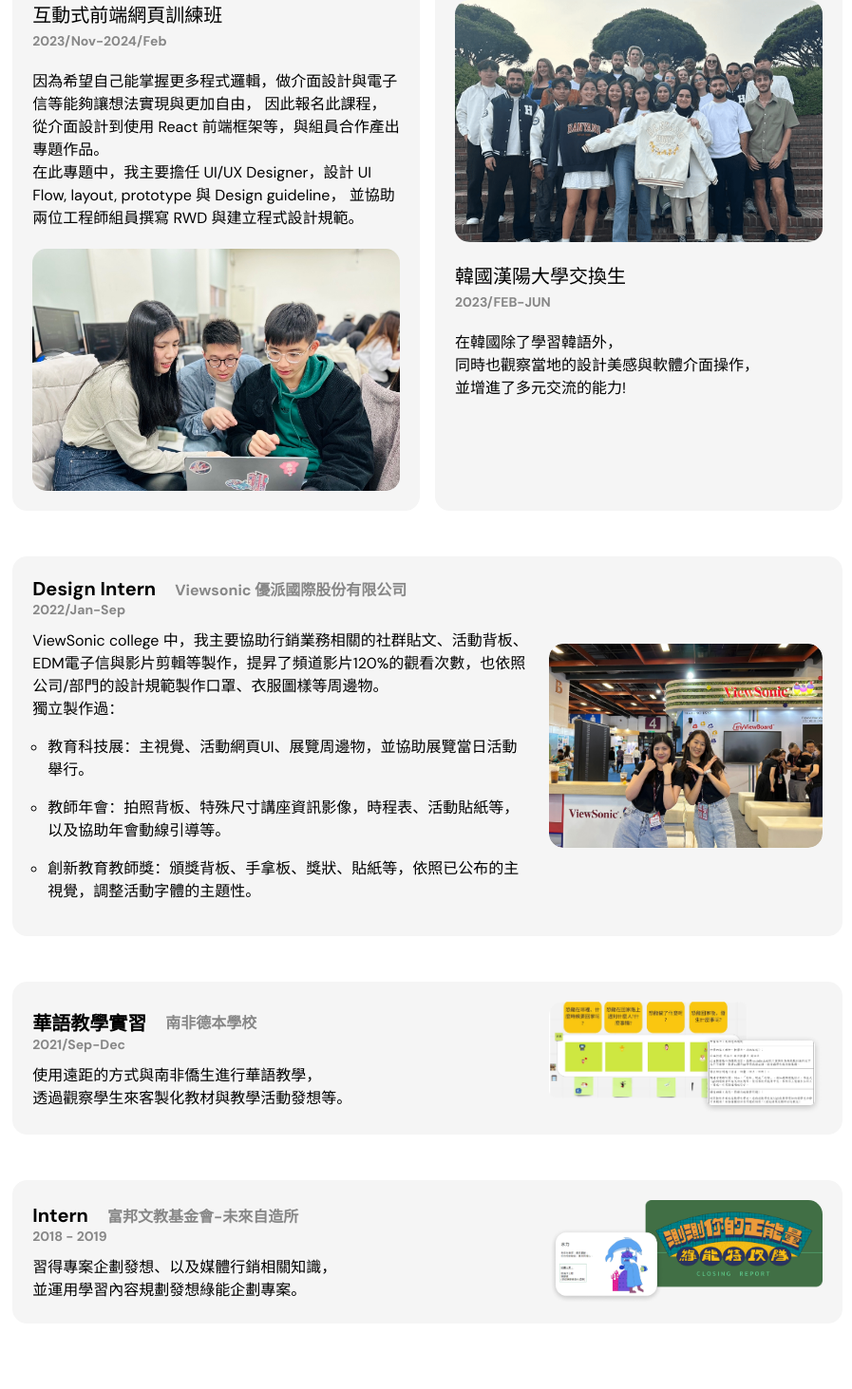
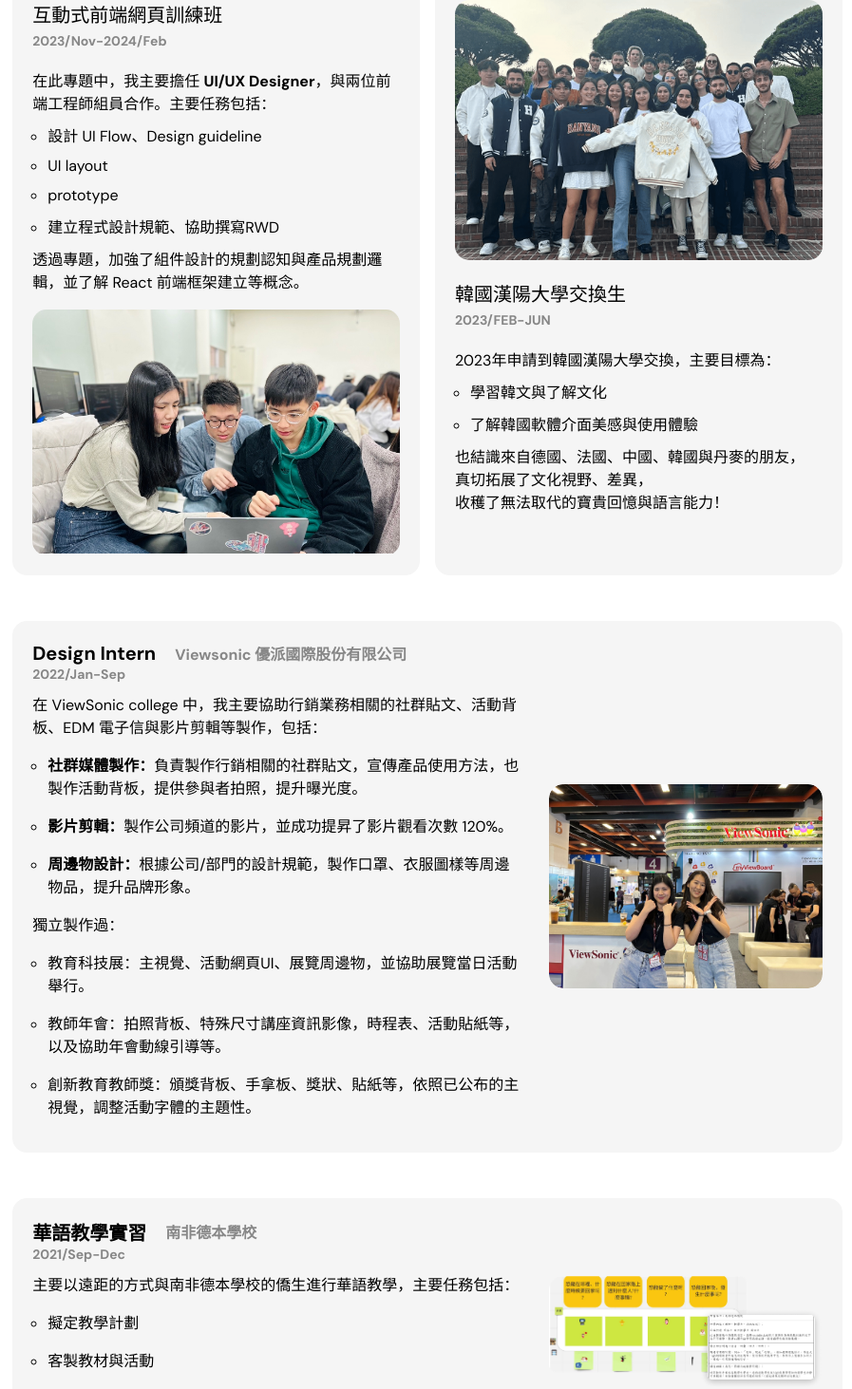
Before and after one commit to yizhen030wala/portfolio, a React (Vite) app: page /portfolio/about in a window 1280 px wide. Shown: the part 1803-3266 px from the top of the page at 95% size, without its empty margins (190-1087 px from the left). Built offline with nearby package versions, Linux system fonts and the light colour scheme.

Commit message:
0417 update

```diff
--- a/src/pages/about/about.jsx
+++ b/src/pages/about/about.jsx
@@ -102,18 +102,23 @@ const about = () => {
                     <h2>我的經歷</h2>
                     {/* 2024 */}
                     <div className="lastYear">
-                             <div className="frontEnd">
+                        <div className="frontEnd">
                             <figure className='phone'><img src={Frontend} alt="" /></figure>
                             <div className="text">
                                 <h2>互動式前端網頁訓練班</h2>
                                 <h4>2023/Nov-2024/Feb
                                 </h4>
                             </div>
-                            <div className="content">因為希望自己能掌握更多程式邏輯，做介面設計與電子信等能夠讓想法實現與更加自由，
-                                因此報名此課程，從介面設計到使用 React 前端框架等，與組員合作產出專題作品。
-                                <br></br>
-                                在此專題中，我主要擔任 UI/UX Designer，設計 UI Flow, layout, prototype 與 Design guideline，
-                                並協助兩位工程師組員撰寫 RWD 與建立程式設計規範。
+                            <div className="content">
+                                在此專題中，我主要擔任 <b>UI/UX Designer</b>，與兩位前端工程師組員合作。主要任務包括：<br></br>
+
+                                <ol>
+                                    <li>設計 UI Flow、Design guideline</li>
+                                    <li>UI layout</li>
+                                    <li>prototype</li>
+                                    <li>建立程式設計規範、協助撰寫RWD</li>
+                                </ol>
+                                透過專題，加強了組件設計的規劃認知與產品規劃邏輯，並了解 React 前端框架建立等概念。
                             </div>
                             <figure className='desk'><img src={Frontend} alt="" /></figure>
                         </div>
@@ -123,8 +128,14 @@ const about = () => {
                                 <h2>韓國漢陽大學交換生</h2>
                                 <h4>2023/FEB-JUN</h4>
                             </div>
-                            <div className="content">在韓國除了學習韓語外，<br></br>同時也觀察當地的設計美感與軟體介面操作，<br></br>
-                                並增進了多元交流的能力!
+                            <div className="content">2023年申請到韓國漢陽大學交換，主要目標為：<br></br>
+                                <ol>
+                                    <li>學習韓文與了解文化</li>
+                                    <li>了解韓國軟體介面美感與使用體驗</li>
+                                </ol>
+                                也結識來自德國、法國、中國、韓國與丹麥的朋友，<br></br>
+                                真切拓展了文化視野、差異，<br></br>
+                                收穫了無法取代的寶貴回憶與語言能力！
                             </div>
                         </div>
 
@@ -144,9 +155,13 @@ const about = () => {
                                     <h4 className='day'>2022/Jan-Sep</h4>
                                 </div>
                                 <div className="bottom">
-                                    <span> ViewSonic college 中，我主要協助行銷業務相關的社群貼文、活動背板、EDM電子信與影片剪輯等製作，提昇了頻道影片120%的觀看次數，也依照公司/部門的設計規範製作口罩、衣服圖樣等周邊物。</span>
+                                    在 ViewSonic college 中，我主要協助行銷業務相關的社群貼文、活動背板、EDM 電子信與影片剪輯等製作，包括：<br></br>
 
-                                    <br></br>
+                                    <ol>
+                                        <li><b>社群媒體製作：</b>負責製作行銷相關的社群貼文，宣傳產品使用方法，也製作活動背板，提供參與者拍照，提升曝光度。</li>
+                                        <li><b>影片剪輯：</b>製作公司頻道的影片，並成功提昇了影片觀看次數 120%。</li>
+                                        <li><b>周邊物設計：</b>根據公司/部門的設計規範，製作口罩、衣服圖樣等周邊物品，提升品牌形象。</li>
+                                    </ol>
                                     獨立製作過：<br></br>
                                     <ol>
                                         <li> 教育科技展：主視覺、活動網頁UI、展覽周邊物，並協助展覽當日活動舉行。</li>
@@ -173,8 +188,13 @@ const about = () => {
                                     <h4 className='day'>2021/Sep-Dec</h4>
                                 </div>
                                 <div className="bottom">
-                                    使用遠距的方式與南非僑生進行華語教學，<br></br>
-                                    透過觀察學生來客製化教材與教學活動發想等。
+                                    主要以遠距的方式與南非德本學校的僑生進行華語教學，主要任務包括：<br></br>
+                                    <ol>
+                                        <li>擬定教學計劃</li>
+                                        <li>客製教材與活動</li>
+                                        <li>學生強弱項、活動反應觀察紀錄</li>
+                                    </ol>
+                                    最終達成教學目標，並獲得班導師認同。
                                 </div>
                             </div>
                             <div className="c"><img src={Teaching} alt="" /></div>
@@ -193,7 +213,12 @@ const about = () => {
                                     <h4 className='day'>2018 - 2019</h4>
                                 </div>
                                 <div className="bottom">
-                                    習得專案企劃發想、以及媒體行銷相關知識，<br></br>
+                                    在未來自造所該企劃中習得：<br></br>
+                                    <ol>
+                                        <li>專案企劃發想</li>
+                                        <li>專案製作執行</li>
+                                        <li>行銷相關知識</li>
+                                    </ol>
                                     並運用學習內容規劃發想綠能企劃專案。
                                 </div>
                             </div>
--- a/src/pages/about/about.scss
+++ b/src/pages/about/about.scss
@@ -268,7 +268,7 @@
                 // }
 
                 figure {
-                    height: 60%;
+                    height: 50%;
                     overflow: hidden;
                     border-radius: $border_radius_15px;
                 }
@@ -292,6 +292,13 @@
                 .content {
                     font-size: 16px !important;
                     height: 40%;
+                    ol {
+                        li {
+                            list-style: circle;
+                            margin: 10px;
+                            margin-left: 16px;
+                        }
+                    }
 
                 }
             }
--- a/src/pages/home/home.jsx
+++ b/src/pages/home/home.jsx
@@ -76,7 +76,8 @@ const index = ({ showMainContent }) => {
                     <div className="info_top">
                       <h4>2023</h4>
                       <h1>台鐵列車動態 redesign</h1>
-                      <h4>身為五年的APP使用者，發現更好用的APP後，便做了redesign。</h4>
+                      <h4>Redesign主要主頁中增加<b>快速預覽車次的功能</b>，幫助使用者在<b>通勤趕車時</b>，可以<b>不再手忙腳亂找車次</b>，解決焦慮、慌忙的感覺
+                      </h4>
                       <div className="tag_wrap">
                         <div className="tag">UIUX</div>
                         <div className="tag">原型設計</div>
--- a/src/pages/works/work1.jsx
+++ b/src/pages/works/work1.jsx
@@ -111,12 +111,7 @@ const Work1 = () => {
                 <div className="port_content">
 
                     <div className="text_wrap">
-                        {/* <div className="content_wrap">
-                            <h2>產品背景</h2>
-                            <p>旅藤是一個能快速規劃旅程、且輕便單純的產品。<br></br>
-                                在旅藤中，使用者能使用視覺化的方式，更快速的選擇與決定、替換景點，並一次安排行程順序與路線。
-                            </p>
-                        </div> */}
+
                         <h2 className="link_title" id='reto_1'>🌱概覽</h2>
 
                         <div className="goals_wrap">
@@ -144,6 +139,12 @@ const Work1 = () => {
 
 
                         <hr />
+                        <div className="content_wrap">
+                            <h2>◾產品背景</h2>
+                            <p>旅藤是一個能快速規劃旅程、且輕便單純的產品。<br></br>
+                                在旅藤中，使用者能使用視覺化的方式，更快速的選擇與決定、替換景點，並一次安排行程順序與路線。
+                            </p>
+                        </div>
                         <h2>◾設計流程</h2>
                         <img className='design' src={Prograss} alt="設計流程" />
                         <h2 className="link_title" id='reto_2'>🌱釐清目標</h2>
@@ -176,7 +177,7 @@ const Work1 = () => {
                             <ol>
                                 <li>🔘地點資料建立在產品自己的地圖資料庫中，因而難以找到冷門景點或最新景點</li>
                                 <li>🔘路線對應的地圖沒有對應不同國家的主要地圖</li>
-                                <li>🔘行程表內筆記顯示不明顯，也不多元</li>
+                                <li>🔘行程表內筆記顯示不明顯，筆記格式較單一</li>
                             </ol>
                         </div>
 
```
